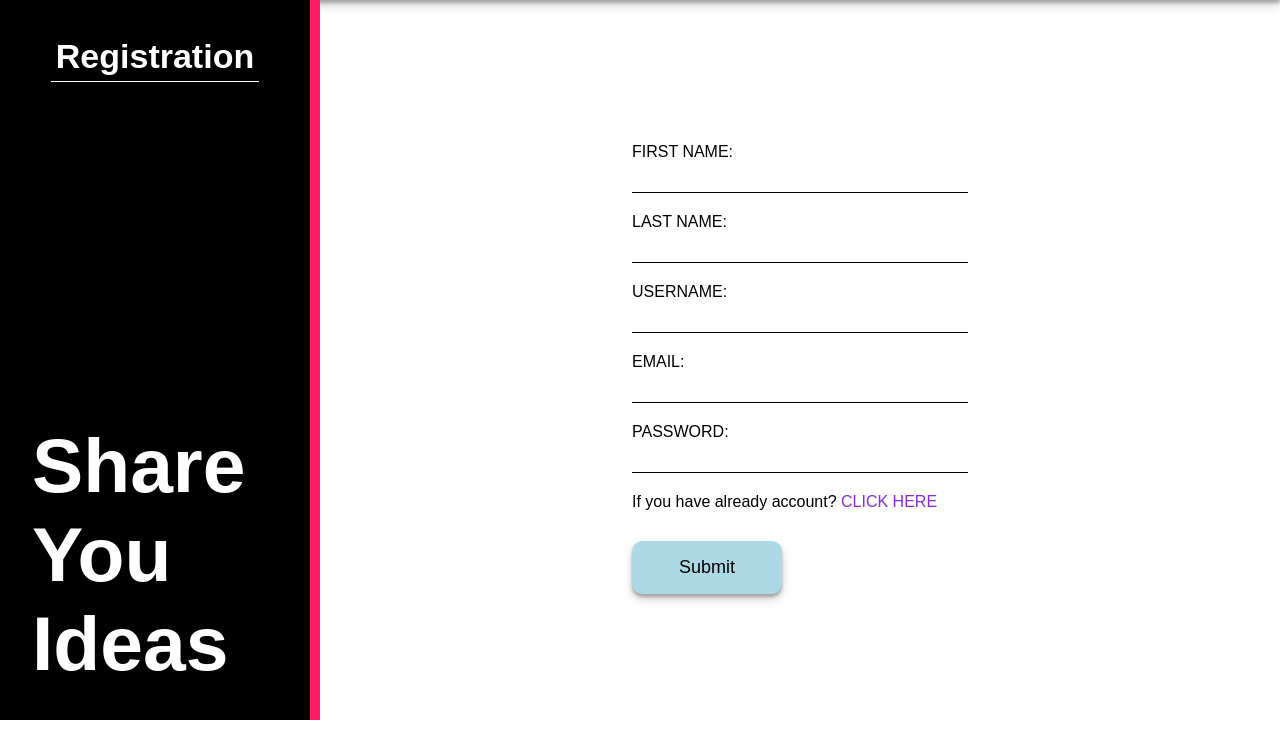
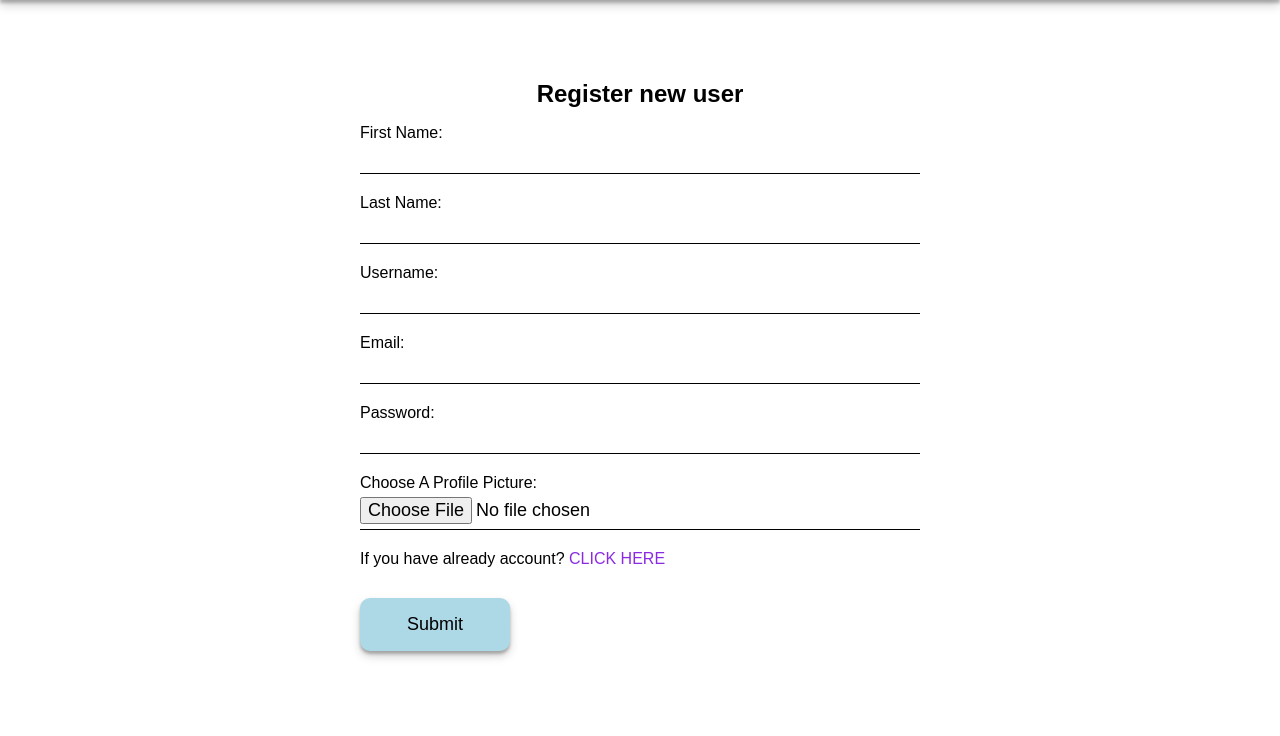
Before and after one commit to tobassum786/c4m-blog, a Flask app: page /register in a window 1280 px wide. Shown: the part 64-800 px from the top of the page. Run offline with Flask 3, Linux system fonts and the light colour scheme; some libraries are stand-ins or nearby versions.

Commit message:
setup user profile image setting and make fuctions for upload and save in sqlalchemy

```diff
--- a/app/__init__.py
+++ b/app/__init__.py
@@ -4,13 +4,14 @@ from flask_login import LoginManager, current_user
 from flask_ckeditor import CKEditor
 from flask_share import Share
 from flask_migrate import Migrate
+from config import DevelopmentConfig
 
 db = SQLAlchemy()
 ckeditor = CKEditor()
 share = Share()
 migrate = Migrate()
 
-def create_app():
+def create_app(config=DevelopmentConfig):
 	#intial flask app and load config file
 	app = Flask(__name__, instance_relative_config=False)
 	app.config.from_object("config.DevelopmentConfig")
--- a/app/auth.py
+++ b/app/auth.py
@@ -1,11 +1,23 @@
-from flask import Blueprint, render_template, url_for, request, session, redirect, flash
+from flask import Flask, Blueprint, render_template, url_for, request, session, redirect, flash
 from werkzeug.security import generate_password_hash, check_password_hash
 from flask_login import LoginManager, current_user, login_user, logout_user, login_required, UserMixin
 from .models import User
 from . import db
 from datetime import timedelta
+import secrets
+from PIL import Image
+import os
+from werkzeug.utils import secure_filename
+from config import DevelopmentConfig
+
 
 auth = Blueprint('auth', __name__)
+
+app = Flask(__name__)
+basedir = os.path.abspath(os.path.dirname(__file__))
+UPLOAD_DIR=os.path.join(basedir, 'upload')
+app.config['UPLOAD_DIR'] = UPLOAD_DIR
+
 
 #login route
 @auth.route('/login', methods=['GET', 'POST'])
@@ -29,6 +41,22 @@ def login():
 
 	return render_template("login.html", title='Login')
 
+#save profile images
+def save_pic(form_picture):
+	random_hex = secrets.token_hex(8)
+	_,f_ext = os.path.splitext(form_picture.filename)
+	image_name = random_hex + f_ext
+	image_path = os.path.join(app.config['UPLOAD_DIR'], image_name)
+
+	# using pillow for resize the image file
+	output_size = (125, 125)
+	i = Image.open(form_picture)
+	i.thumbnail(output_size)
+	i.save(image_path)
+
+	return image_name
+
+
 #register route
 @auth.route('/register', methods=['GET', 'POST'])
 def register():
@@ -40,6 +68,8 @@ def register():
 		username = request.form['username']
 		email = request.form['email']
 		password= generate_password_hash(request.form['password'], method='sha256')
+		image_file = save_pic(request.files['file'])
+
 
 		new_user = User.query.filter_by(username=username).first()
 
@@ -47,7 +77,7 @@ def register():
 			flash("Email and username already exist")
 			return redirect(url_for("auth.register"))
 
-		new_user = User(f_name=f_name, l_name=l_name, username=username, email=email, password=password)
+		new_user = User(f_name=f_name, l_name=l_name, username=username, email=email, password=password, image_file=image_file)
 
 		db.session.add(new_user)
 
--- a/app/main.py
+++ b/app/main.py
@@ -2,11 +2,7 @@ from flask import Flask, Blueprint, render_template, url_for, request, session,
 from . import db
 from .models import User, Post
 from flask_login import LoginManager, current_user, login_user, logout_user, login_required, UserMixin
-import secrets
 from flask_ckeditor import *
-from PIL import Image
-import os
-
 
 main = Blueprint('main', __name__)
 
@@ -18,31 +14,22 @@ def index():
 
 	return render_template('index.html', posts=posts)
 
-#save profile images
-def save_pic(form_picture):
-	random_hex = secrets.token_hex(8)
-	_,f_ext = os.path.splitext(form_picture.filename)
-	image_name = random_hex + f_ext
-	image_path = os.path.join(app.config['UPLOAD_DIR'], image_name)
-	form_picture.save(image_path)
-
-	return image_name
 
 #profile route
 @main.route('/profile', methods=['POST', 'GET'])
 @login_required
 def profile():
+	user_data = User.query.all()
 	# get information from profile
 	if request.method == "POST":
-		image_f = save_pic(request.files['file'])
-		current_user.image_file = image_f
 		current_user.username = request.form['username']
 		current_user.email = request.form['email']
+		current_user.image_file = request.files['file']
 		db.session.commit()
-		image_f = url_for('static', filename='/images' + current_user.image_file)
 		flash("update successfully")
+
 		return redirect(url_for('main.profile'))
-	return render_template('profile.html', title='Dashboard', image_f=image_f)
+	return render_template('profile.html', title='Dashboard', user_data=user_data)
 
 #post page
 @main.route("/post/<int:post_id>")
@@ -60,10 +47,13 @@ def new_post():
 		sub_title = request.form['sub_title']
 		post_content = request.form['ckeditor']
 		user_id = current_user.id
-		image_file = current_user.image_file
 
 
 		post = Post(title=title, sub_title=sub_title, post_content=post_content, user_id=user_id)
+
+		if post == '':
+			flash("Empty content cannot be postes.")
+			return redirect(url_for('main.new_post'))
 
 		db.session.add(post)
 		db.session.commit()
--- a/app/static/css/styles.css
+++ b/app/static/css/styles.css
@@ -31,8 +31,6 @@
 .main-container {
 	width: 100%;
 	position: relative;
-	display: flex;
-	justify-content: center;
 	align-items: center;
 }
 
@@ -42,52 +40,26 @@
 	text-transform: capitalize;
 }
 
-.main-container .left-heading {
-	width: 25%;
-	height: 90vh;
-	background: #000;
-	align-items: center;
-	justify-content: space-between;
-	display: flex;
-	flex-direction: column;
-	padding: 32px;
-	border-right: 10px solid hsla(339, 100%, 55%, 1);
-}
-
-.main-container .left-heading h1 {
-	font-size: 6vw;
-	text-transform: bolder;
-	text-transform: capitalize;
-	color: #fff;
-}
-
-.main-container .left-heading h3 {
-	font-size: 34px;
-	padding: 5px;
-	color: #fff;
-	border-bottom: 1px solid white;
-}
-
 .main-container .form-container {
 	display: flex;
 	flex-flow: column wrap;
 	justify-content: center;
 	align-items: center;
-	width: calc(100% - 25%);
+	width: 100%;
 }
 
 .main-container .form-container form {
 	display: flex;
 	justify-items: center;
 	flex-direction: column;
-	padding: 32px;
+/*	padding: 32px;*/
 	width: 50%;
 }
 
 .form-container form label {
 	font-size: 16px;
 	font-weight: 500;
-	text-transform: uppercase;
+	text-transform: capitalize;
 }
 
 .form-container .alert-box {
@@ -113,7 +85,7 @@
 	border-bottom: 1px solid black;
 	margin-bottom: 20px;
 	font-size: 18px;
-	padding: 5px;
+	padding: 5px 0;
 }
 
 .new-user,
@@ -195,7 +167,6 @@
 .user-info-container .img-g {
 	width: 150px;
 	height: 150px;
-	background-color: #BBBB;
 }
 
 /*update user profile data*/
--- a/app/templates/login.html
+++ b/app/templates/login.html
@@ -3,10 +3,6 @@
 {% block content %}
 
 <div class="main-container">
-	<div class="left-heading">
-		<h3>Login</h3>
-		<h1>get access</h1>
-	</div>
 	<div class="form-container">
 		{% with messages = get_flashed_messages() %}
 				{% if messages %}
@@ -15,6 +11,7 @@
 					</div>
 				{% endif %}
 		    {% endwith %}
+		    <h2>Login</h2>
 		<form action="/login" name="login" method="POST">
 			<label for="username">username:</label>
 			<input type="text" name="username" id="username" required>
--- a/app/templates/register.html
+++ b/app/templates/register.html
@@ -3,11 +3,8 @@
 {% block content %}
 
 <div class="main-container">
-	<div class="left-heading">
-		<h3>Registration</h3>
-		<h1>share you ideas</h1>
-	</div>
 	<div class="form-container">
+		<h2>Register new user</h2>
 		{% with messages = get_flashed_messages() %}
 			{% if messages %}
 				<div class="alert-box">
@@ -15,7 +12,7 @@
 				</div>
 			{% endif %}
 		{% endwith %}
-		<form action="/register" name="register" method="POST">
+		<form action="/register" name="register" method="POST" enctype="multipart/form-data">
 			<label for="f_name">First Name:</label>
 			<input type="text" name="f_name" id="f_name"  required>
 			<label for="l_name">last Name:</label>
@@ -26,6 +23,8 @@
 			<input type="email" name="email" id="email" required>
 			<label for="password">password:</label>
 			<input type="password" name="password" id="password" required>
+			<label for="file">Choose a profile picture:</label>
+			<input type="file" id="file" name="file" accept="image/png, image/jpeg">
 			<p>If you have already account?<a href="{{ url_for('auth.login') }}" class="already-user">&nbsp;click here</a></p>
 			<button class="btn" type="submit">Submit</button>
 		</form>
--- a/config.py
+++ b/config.py
@@ -14,9 +14,8 @@ class Config():
 	SQLALCHEMY_DATABASE_URI=environ.get("SQLALCHEMY_DATABASE_URI")
 	SQLALCHEMY_TRACK_MODIFICATION=False
 
-	UPLOAD_DIR=environ.get("UPLOAD_DIR")
+	UPLOAD_DIR=os.path.join(basedir, 'upload')
 
-	CKEDITOR_FILE_UPLOADER=environ.get("CKEDITOR_FILE_UPLOADER")
 
 	# # session permanent
 	# PERMANENT_SESSION_LIFETIME=environ.get("PERMANENT_SESSION_LIFETIME")
@@ -31,9 +30,8 @@ class DevelopmentConfig(Config):
 	SQLALCHEMY_DATABASE_URI=environ.get("SQLALCHEMY_DATABASE_URI")
 	SQLALCHEMY_TRACK_MODIFICATION=False
 
-	UPLOAD_DIR=environ.get("UPLOAD_DIR")
+	UPLOAD_DIR=os.path.join(basedir, 'upload')
 
-	CKEDITOR_FILE_UPLOADER=environ.get("CKEDITOR_FILE_UPLOADER")
 
 	# # session permanent
 	# PERMANENT_SESSION_LIFETIME=environ.get("PERMANENT_SESSION_LIFETIME")
--- a/run.py
+++ b/run.py
@@ -1,4 +1,6 @@
 from app import create_app
+
+from config import DevelopmentConfig
 
 if __name__ == "__main__":
 	app.run(debug=True)
```
Also changed, not shown: app/templates/profile.html (+5 -3 lines), app/upload/4adfafac42b93700.png (added), app/upload/95bd9b1bb33854dd.png (added), app/upload/fdcbe789a4ec49a7.jpg (added), instance/db.sqlite3, 1 other file.
